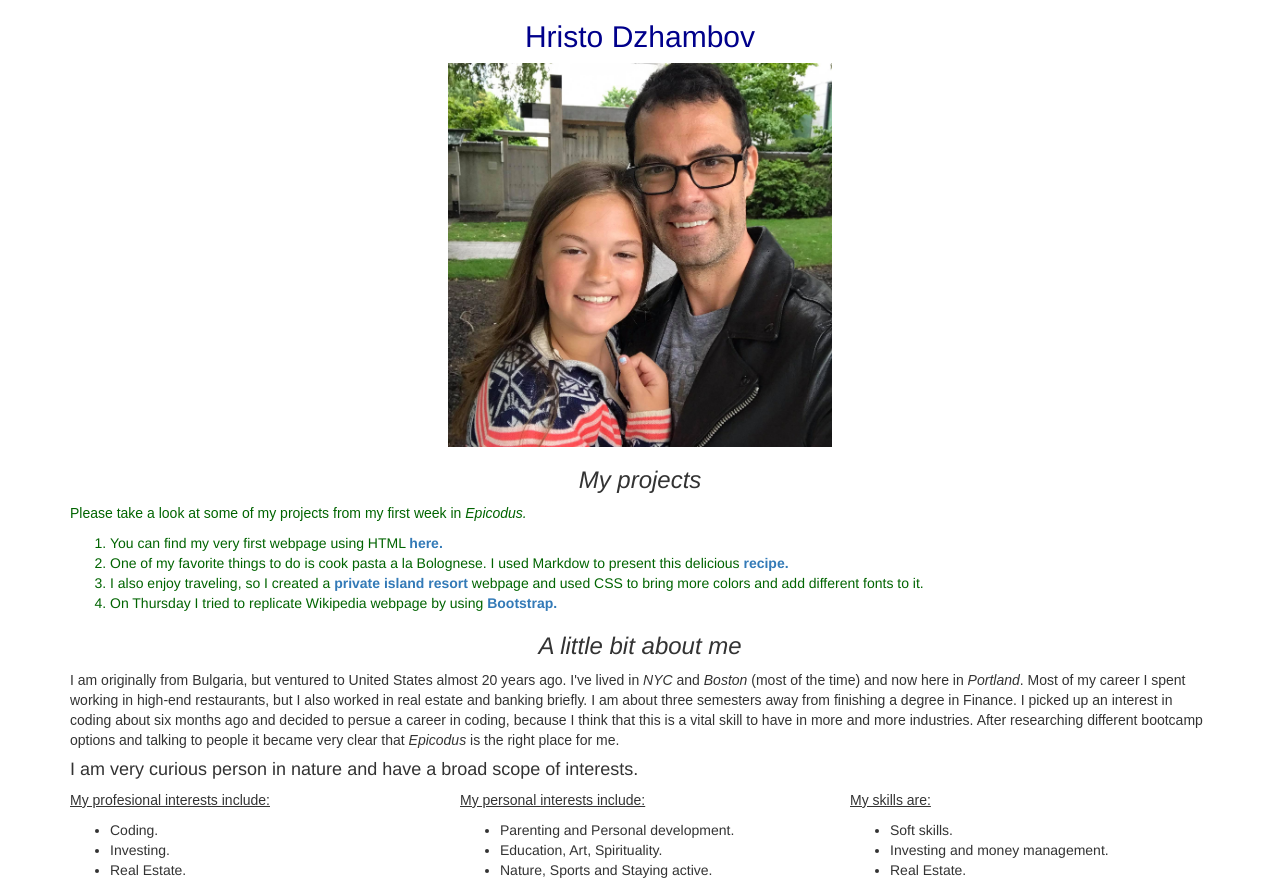
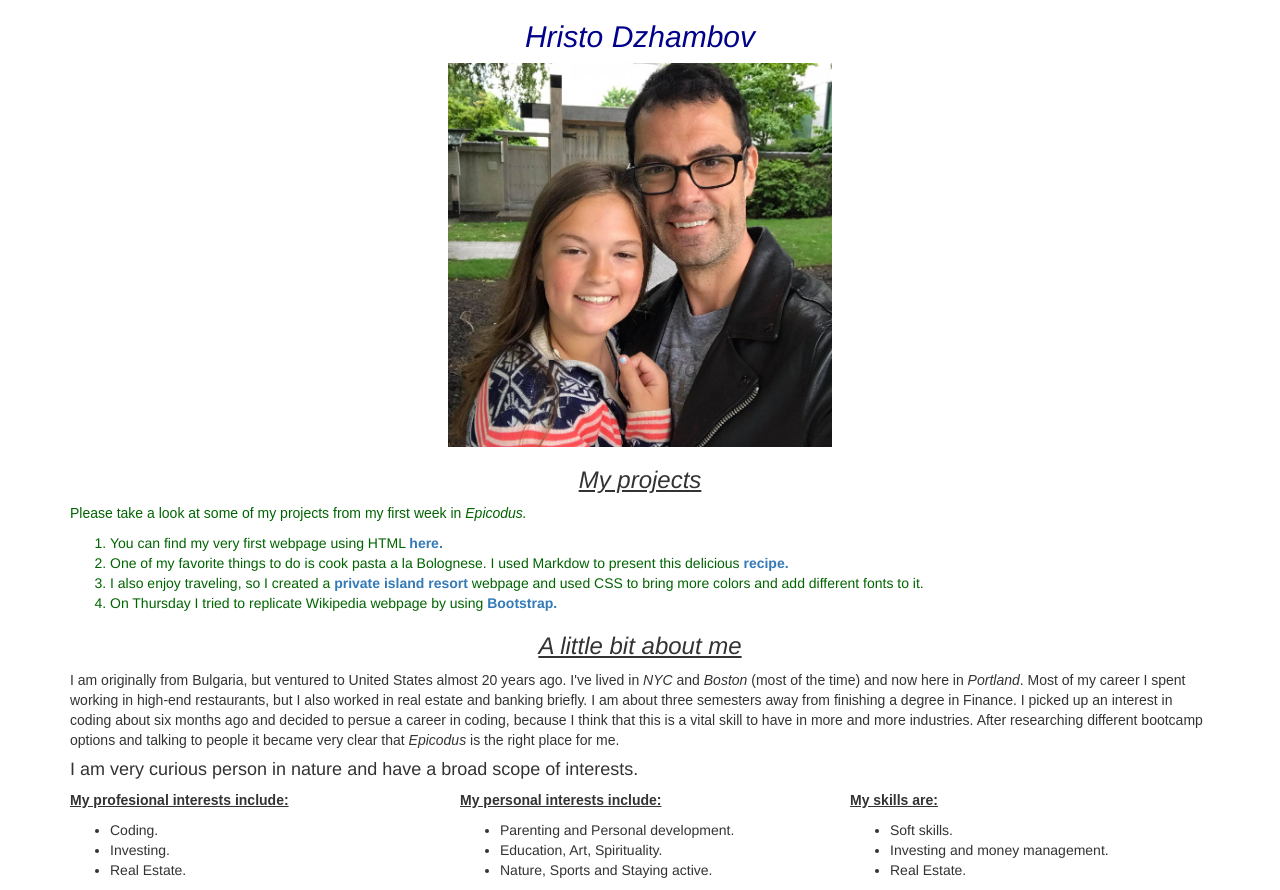
Before and after one commit to dzhambov/portfolio, a plain HTML site: page index.html in a window 1280 px wide. Drawn offline with Linux system fonts and the light colour scheme.

Commit message:
Add more styles using Bootstrap.

```diff
--- a/css/styles.css
+++ b/css/styles.css
@@ -13,11 +13,12 @@ h2 {
 h3 {
   font-style: italic;
   text-align: center;
+  font-style: italic;
+  text-align: center;
 }
 
 h3 {
-  font-style: italic;
-  text-align: center;
+
 }
 
 p {
@@ -33,7 +34,8 @@ p {
 }
 
 body {
-  margin: auto;
+  margin-top: auto;
+  margin-bottom: auto;
 }
 
 div {
--- a/index.html
+++ b/index.html
@@ -7,10 +7,10 @@
   </head>
 
   <body>
-    <h2>Hristo Dzhambov</h2>
+    <h2><em>Hristo Dzhambov</em></h2>
     <img src="img/me.jpg" alt="Picture of me and my daughter." class="center">
 
-    <h3>My projects</h3>
+    <h3><u>My projects</u></h3>
     <div class="container">
       <div class="projects">
         <p>Please take a look at some of my projects from my first week in <em>Epicodus.</em></p>
@@ -23,14 +23,14 @@
           </ol>
       </div>
 
-      <h3>A little bit about me</h3>
+      <h3><u>A little bit about me</u></h3>
         <p>I am originally from Bulgaria, but ventured to United States almost 20 years ago. I've lived in <span class="city">NYC</span> and <span class="city">Boston</span> (most of the time) and now here in <span class="city">Portland</span>. Most of my career I spent working in high-end restaurants, but I also worked in real estate and banking briefly. I am about three semesters away from finishing a degree in Finance. I picked up an interest in coding about six months ago and decided to persue a career in coding, because I think that this is a vital skill to have in more and more industries. After researching different bootcamp options and talking to people it became very clear that <em>Epicodus</em> is the right place for me. </p>
 
       <h4>I am very curious person in nature and have a broad scope of interests.</h4>
 
       <div class="row">
         <div class="col-md-4".col-md-4>
-          <p><u>My profesional interests include:</u></p>
+          <p><u><strong>My profesional interests include:</strong></u></p>
           <ul>
             <li>Coding.</li>
             <li>Investing.</li>
@@ -38,7 +38,7 @@
           </ul>
         </div>
           <div class="col-md-4".col-md-4>
-          <p><u>My personal interests include:</u></p>
+          <p><u><strong>My personal interests include:</strong></u></p>
           <ul>
             <li>Parenting and Personal development.</li>
             <li>Education, Art, Spirituality.</li>
@@ -46,7 +46,7 @@
           </ul>
         </div>
           <div class="col-md-4".col-md-4>
-          <p><u>My skills are:</u></p>
+          <p><u><strong>My skills are:</strong></u></p>
           <ul>
             <li>Soft skills.</li>
             <li>Investing and money management.</li>
```
Also changed, not shown: 1 other file.
